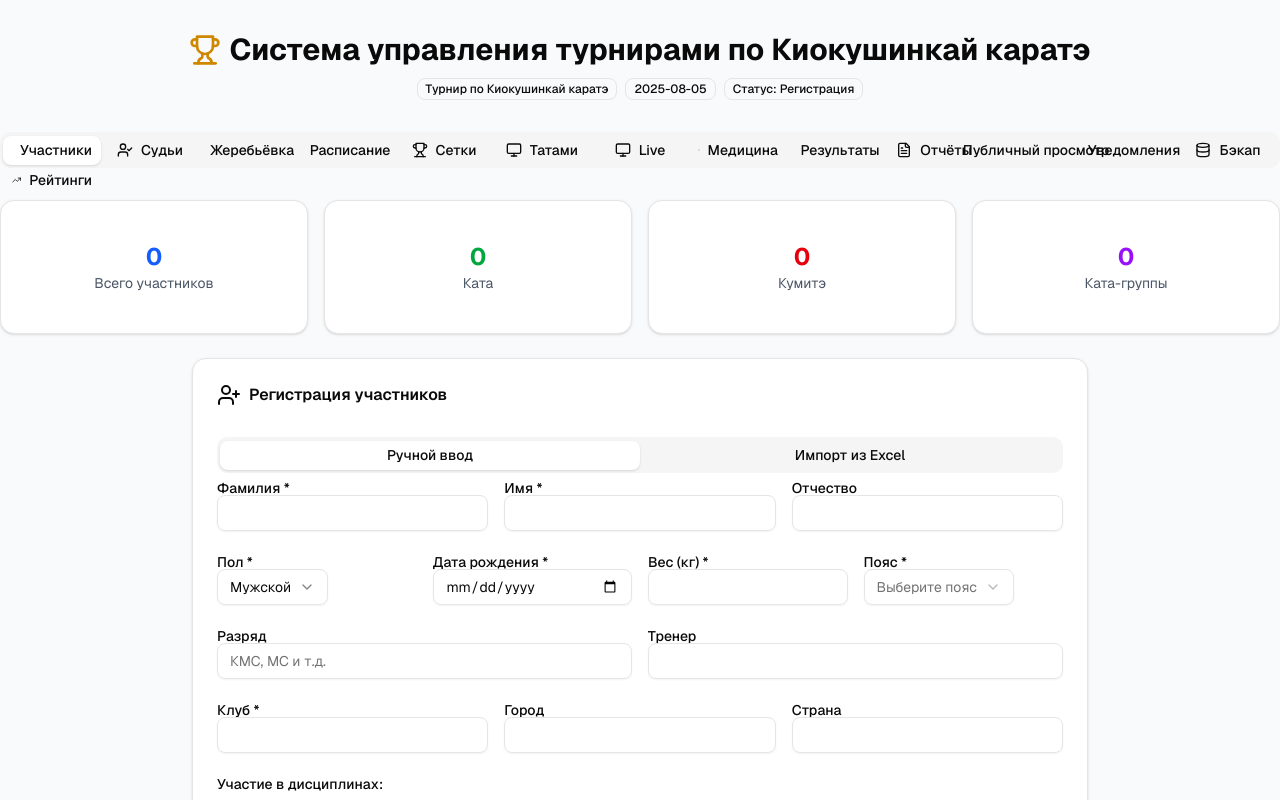
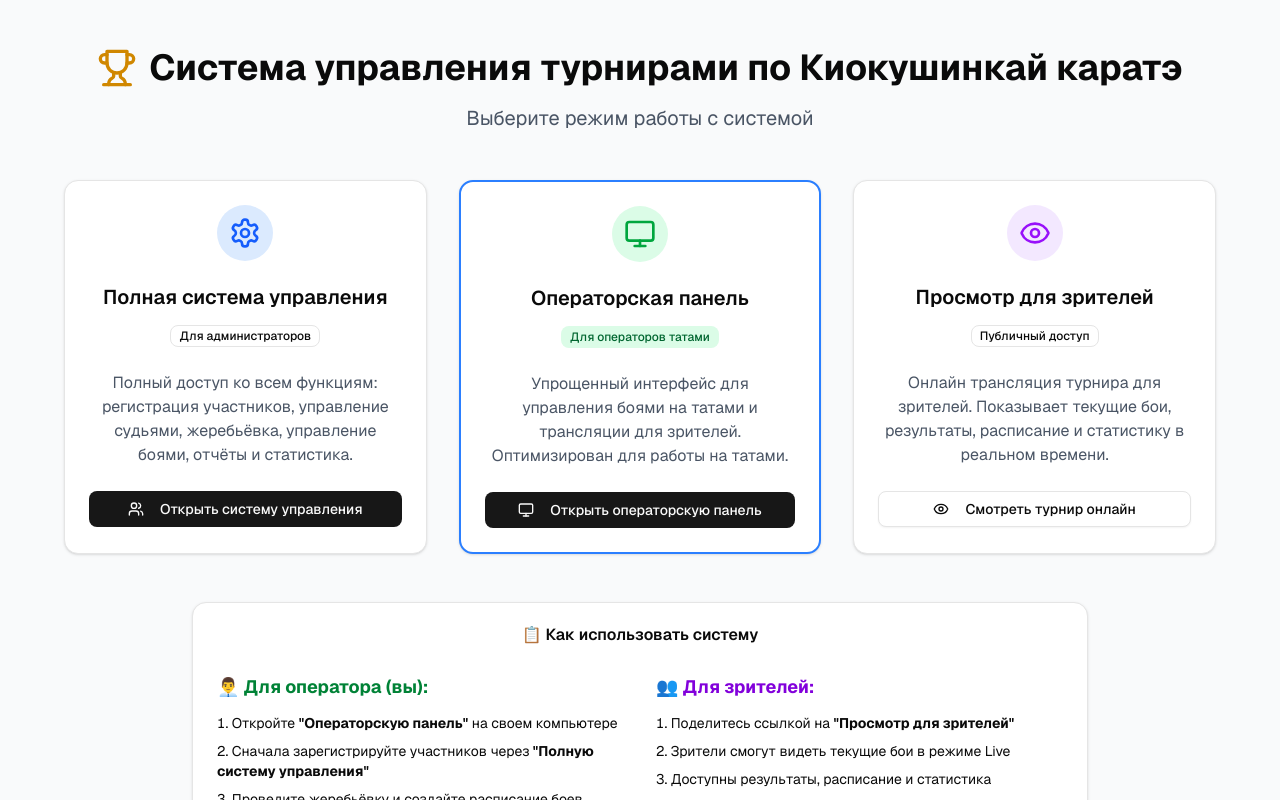
Before and after one commit to LockMyClock/12345, a Next.js app: page / in a window 1280 px wide. Shown: the top 800 px of the page. Built offline with nearby package versions, Linux system fonts and the light colour scheme.

Commit message:
auto-commit for 0365a578-00eb-4b2a-bc20-7c0a245dcfcf

```diff
--- a/app/page.tsx
+++ b/app/page.tsx
@@ -1,3 +1,11 @@
+// Импортируем компонент стартовой страницы
+import HomePage from "./home/page"
+
+export default function RootPage() {
+  return <HomePage />
+}
+
+// Экспортируем также основной компонент турнирной системы для использования в /management
 "use client"
 
 import { useState } from "react"
@@ -34,7 +42,7 @@ import BackupSystem from "../components/backup-system"
 import RatingSystem from "../components/rating-system"
 import BracketsViewer from "../components/brackets-viewer"
 
-export default function TournamentSystem() {
+export function TournamentSystem() {
   const [tournament, setTournament] = useState<Tournament>({
     id: crypto.randomUUID(),
     name: "Турнир по Киокушинкай каратэ",
```
